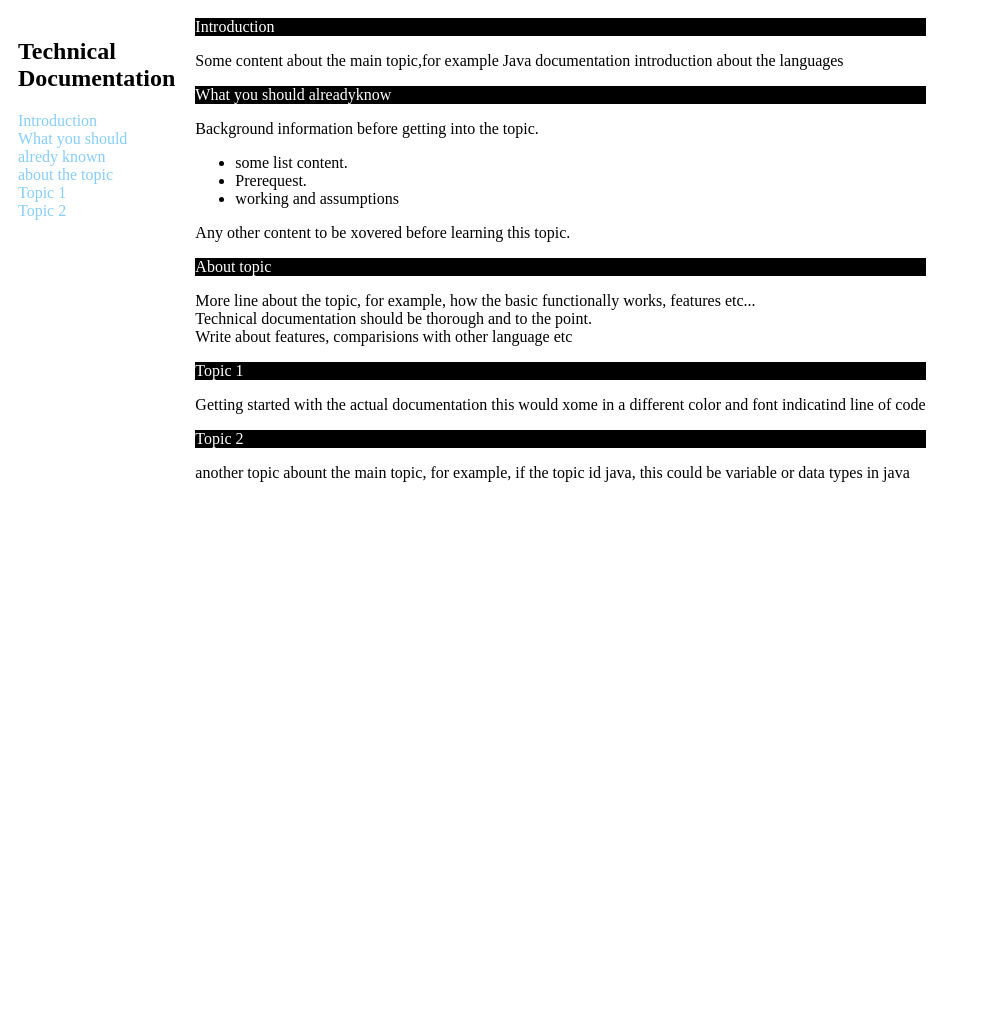
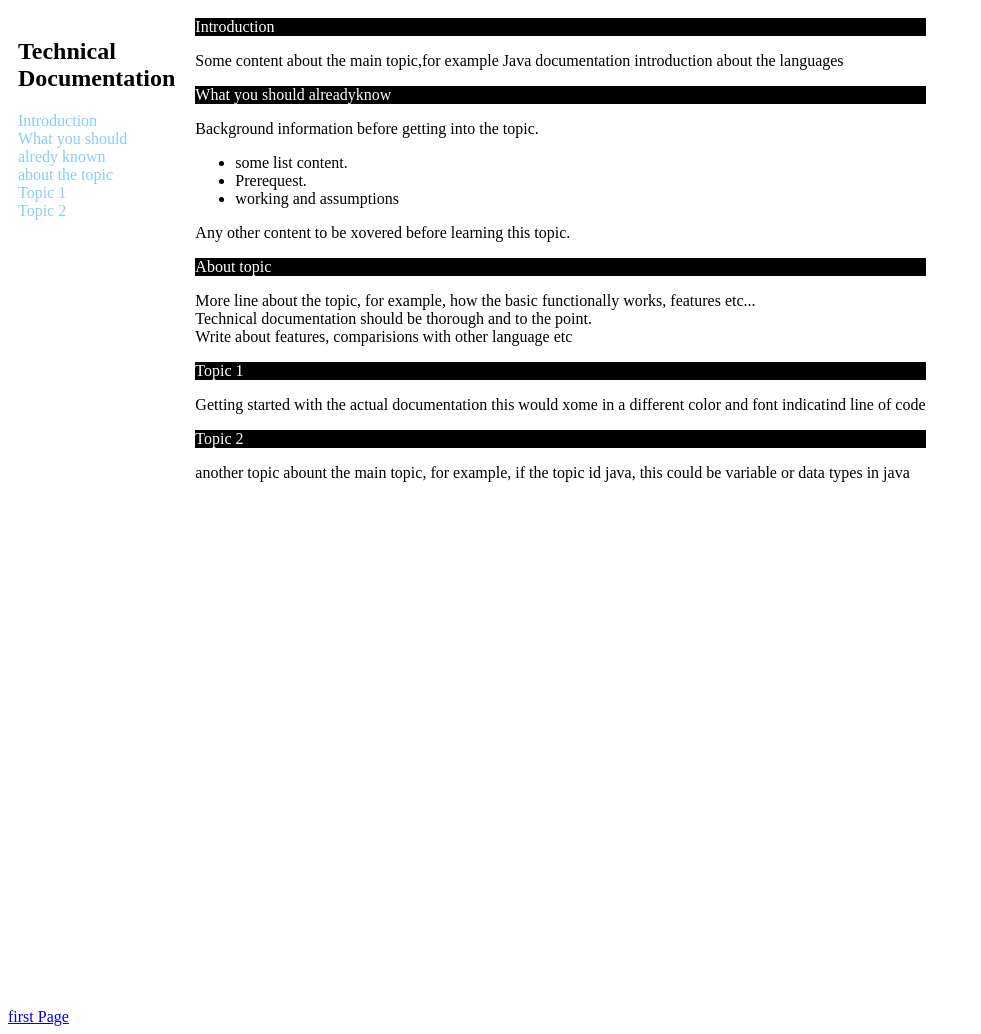
Before and after one commit to darshan2429/darshan.github.io, a plain HTML site: page assignment.html in a window 1280 px wide. Shown: the whole page, without its empty margins (0-981 px from the left). Drawn offline with Linux system fonts and the light colour scheme.

Commit message:
Update assignment.html

```diff
--- a/assignment.html
+++ b/assignment.html
@@ -63,5 +63,6 @@
 
         </div>
         </div>
+        <a href="firstPage.html"> first Page </a>
     </body>
 </html>
```
